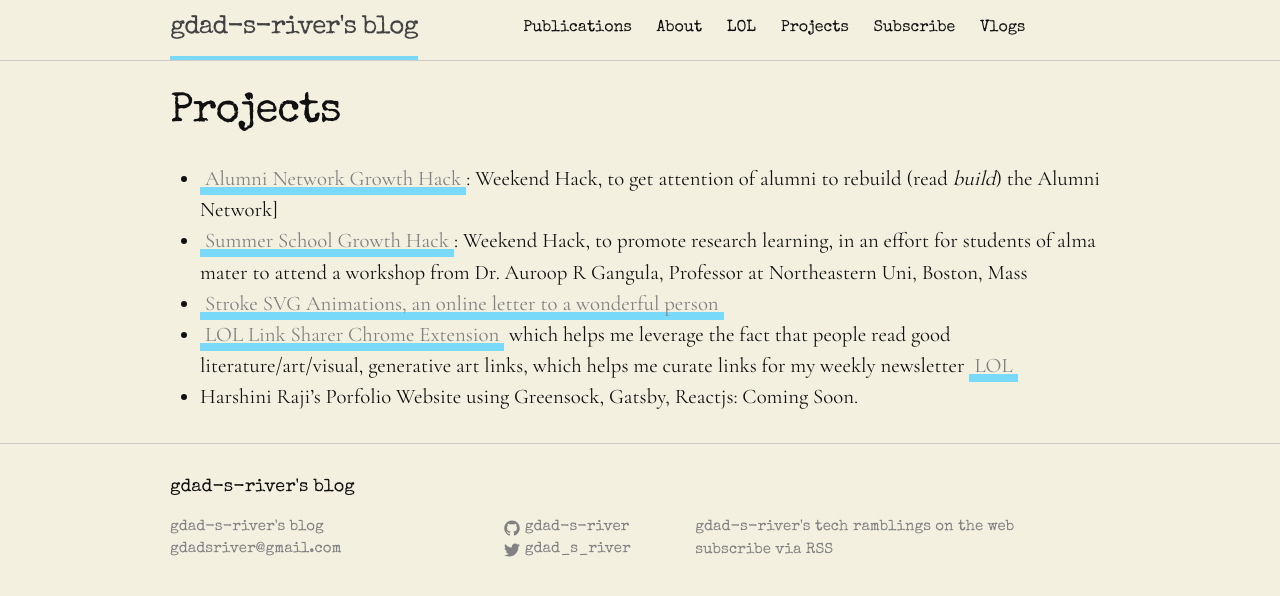
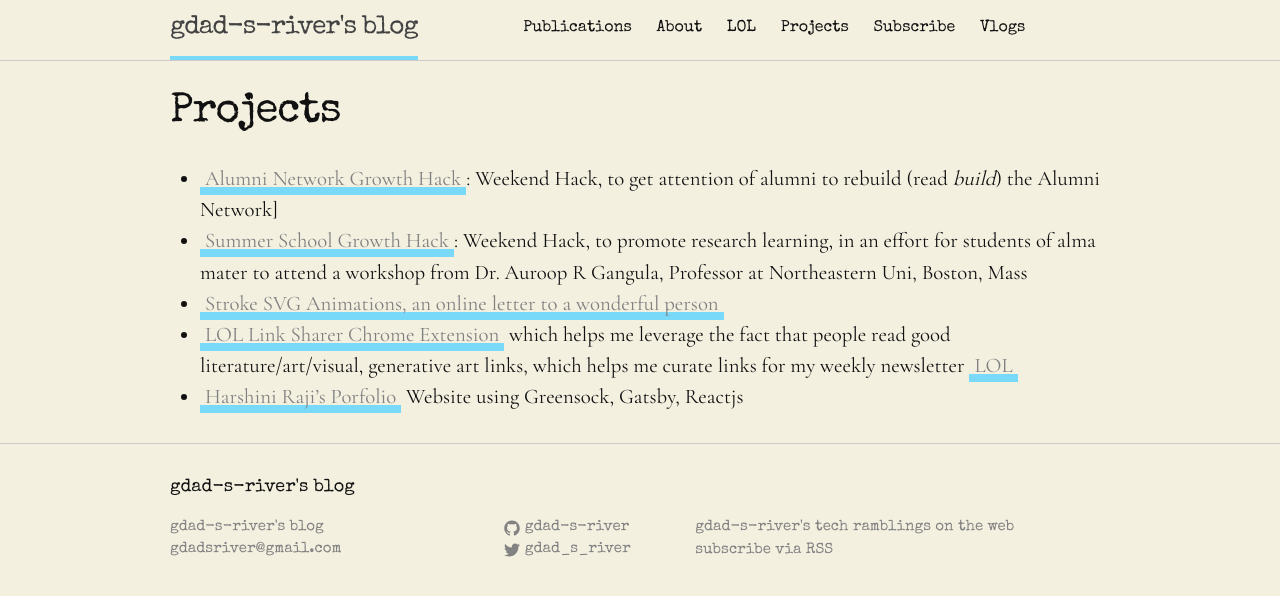
Before and after one commit to gdad-s-river/gdad-s-river.github.io, a Jekyll site: the page built from projects.md, in a window 1280 px wide. Shown: the top 596 px of the page. Built offline with Jekyll 4.4.1, drawn with Linux system fonts in a browser that asks for light colours.

Commit message:
updated with harshini raji's portfolio website

```diff
--- a/projects.md
+++ b/projects.md
@@ -8,4 +8,4 @@ permalink: /projects/
 - [Summer School Growth Hack](http://gdad-s-river.github.io/summer-school-nith/): Weekend Hack, to promote research learning, in an effort for students of alma mater to attend a workshop from Dr. Auroop R Gangula, Professor at Northeastern Uni, Boston, Mass
 - [Stroke SVG Animations, an online letter to a wonderful person](https://gdad-s-river.github.io/bhavri.github.io/)
 - [LOL Link Sharer Chrome Extension](https://chrome.google.com/webstore/detail/lol-link-sharer/jjllphofpikbebeielgakcpinafagmnn) which helps me leverage the fact that people read good literature/art/visual, generative art links, which helps me curate links for my weekly newsletter [LOL](https://gdad-s-river.github.io/lol)
-- Harshini Raji's Porfolio Website using Greensock, Gatsby, Reactjs: Coming Soon.
+- [Harshini Raji's Porfolio](http://harshiniraji.in) Website using Greensock, Gatsby, Reactjs
--- a/sw.js
+++ b/sw.js
@@ -2,7 +2,7 @@
 layout: null
 ---
 
-const staticCacheName = "gdad-s-river-static-v100";
+const staticCacheName = "gdad-s-river-static-v101";
 
 console.log("installing service worker");
 
```
